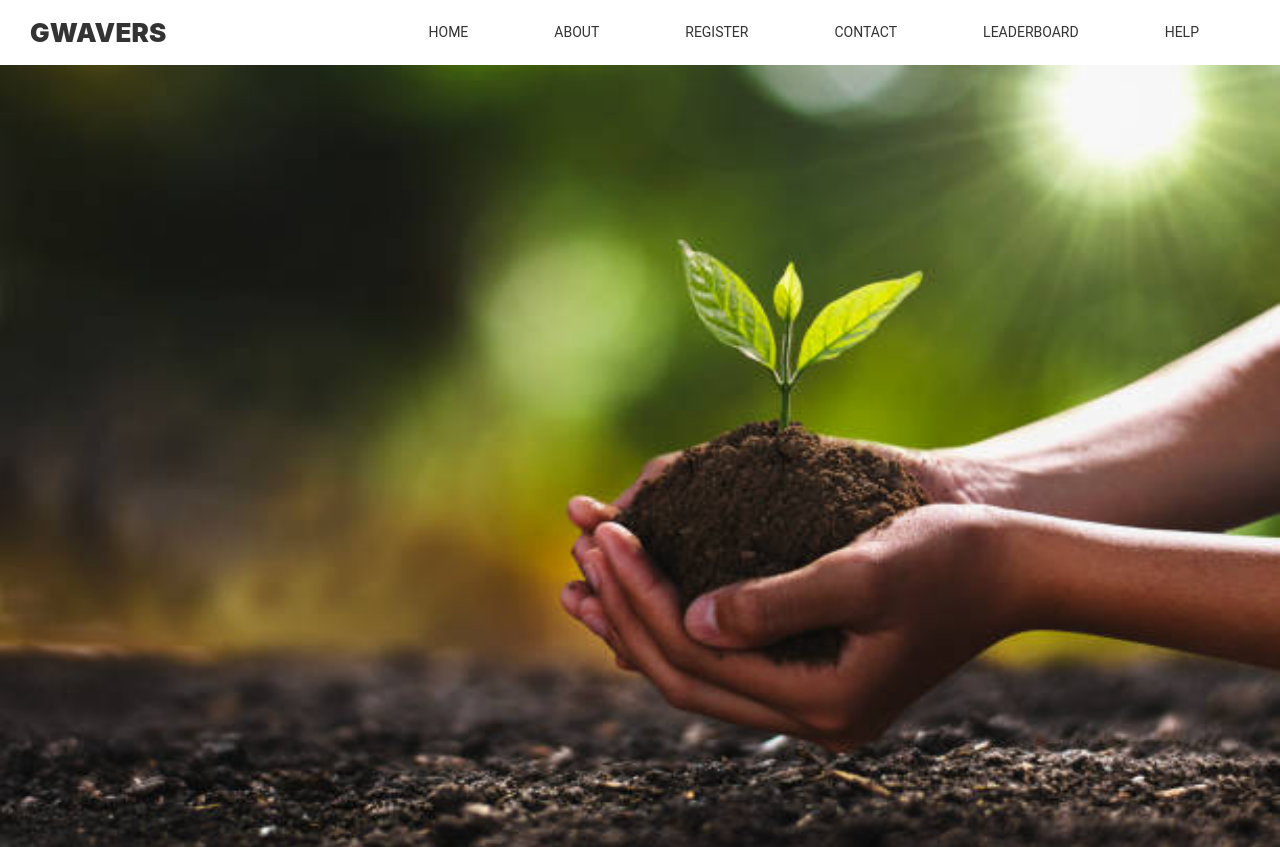
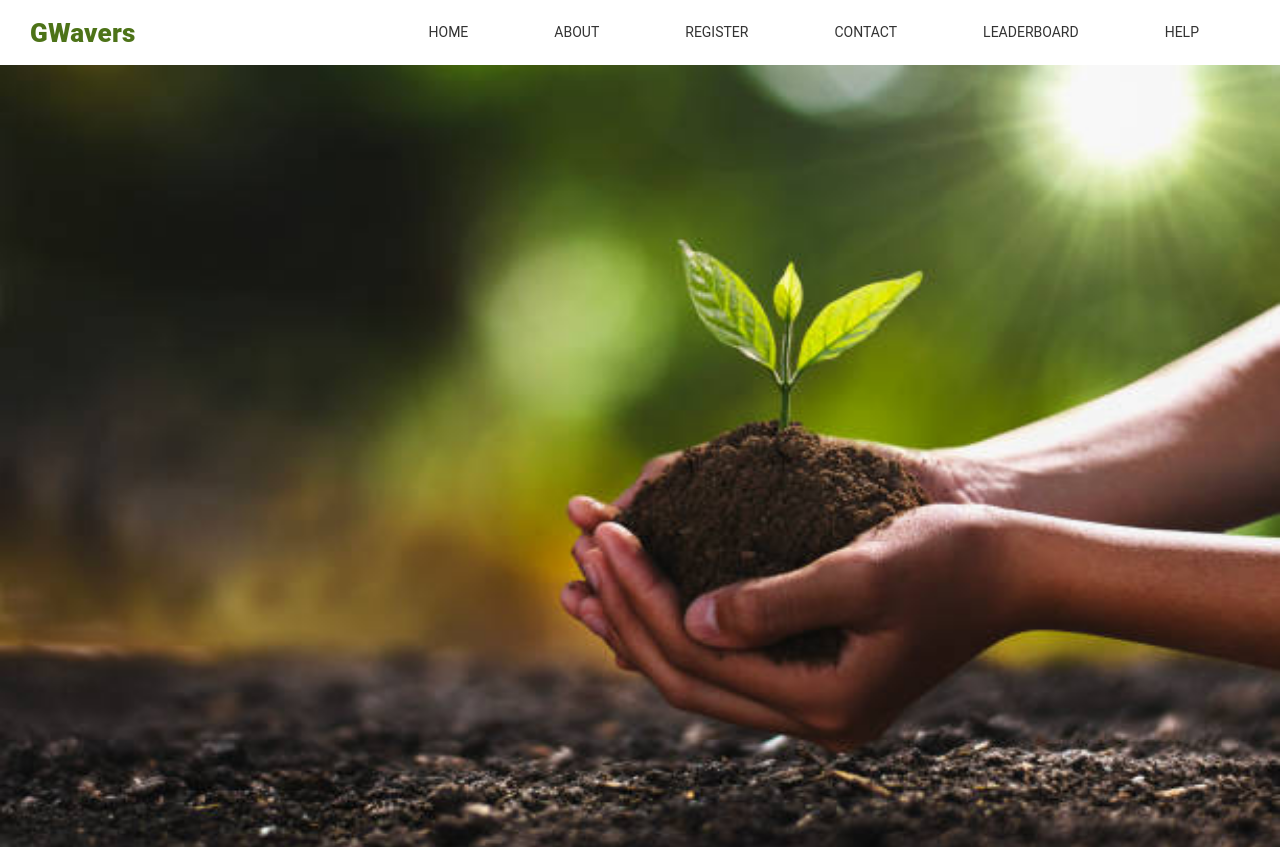
Before and after one commit to UmuhireJessie/GOL, a plain HTML site: page html/about.html in a window 1280 px wide. Shown: the top 847 px of the page. Drawn offline with Linux system fonts and the light colour scheme.

Commit message:
well syled navbar

```diff
--- a/css/about.css
+++ b/css/about.css
@@ -126,12 +126,10 @@ z-index: 1;
 
 
 .navigation__logo{
-font-size: 2rem;
-font-family: -apple-system, BlinkMacSystemFont, 'Segoe UI', Roboto, Oxygen, Ubuntu, Cantarell, 'Open Sans', 'Helvetica Neue', sans-serif;
-font-style: normal;
-text-transform: uppercase;
-letter-spacing: .2px;
-margin-right: auto;
+  margin-left: 20px;
+  font-weight: 900;
+  font-size: 26px;
+  color: rgba(66, 106, 10, 0.94);
 }
 
 .navigaion__list{
--- a/css/contact.css
+++ b/css/contact.css
@@ -18,6 +18,7 @@
 }
 .fixedbar {
     background: #fff;
+    line-height: 2.7em;
     position: fixed;
     margin-left: -7.7%;
     z-index: 10;
```
